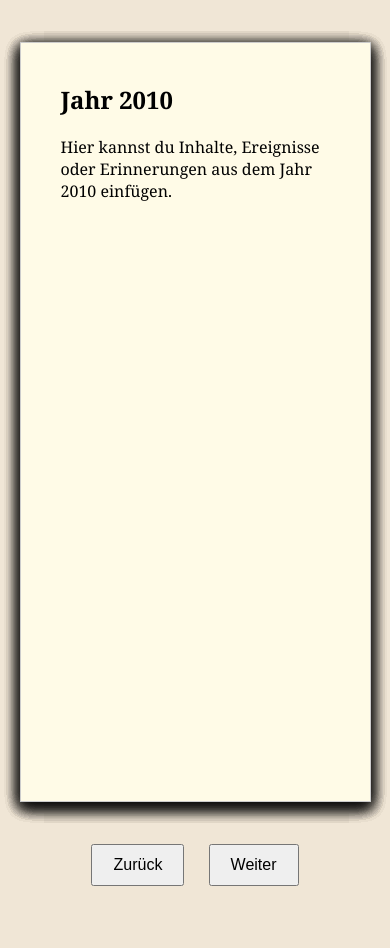
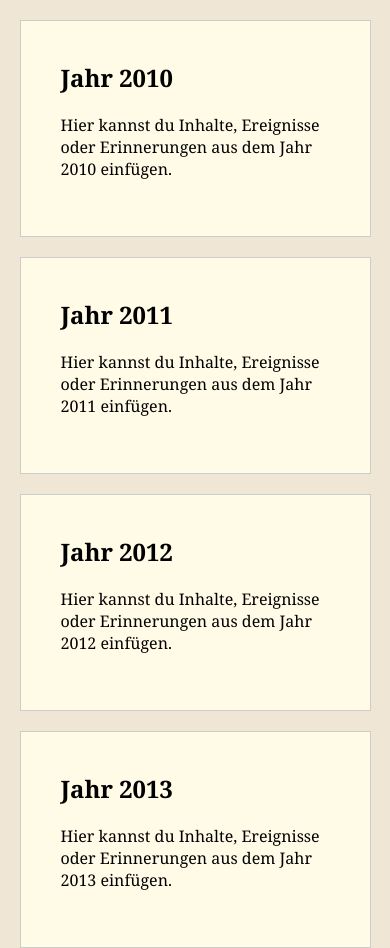
Before and after one commit to Flo-o/Familybook, a plain HTML site: page index.html in a window 390 px wide. Shown: the top 948 px of the page. Before the commit the page ends 886 px from the top, so only its background shows below. Drawn offline with Linux system fonts and the light colour scheme.

Commit message:
Update index.html

```diff
--- a/index.html
+++ b/index.html
@@ -1,30 +1,29 @@
-<meta name='viewport' content='width=device-width, initial-scale=1'/><!DOCTYPE html>
+<!DOCTYPE html>
 <html lang="de">
 <head>
-  <meta charset="UTF-8">
-  <meta name="viewport" content="width=device-width, initial-scale=1">
+  <meta charset="UTF-8" />
+  <meta name="viewport" content="width=device-width, initial-scale=1.0" />
   <title>Familienbuch: Jahre 2010–2025</title>
   <style>
     body {
       margin: 0;
       background: #f0e6d6;
       font-family: 'Georgia', serif;
-      overflow: hidden;
     }
 
     .book {
       position: relative;
       width: 90%;
       max-width: 800px;
-      height: 90vh;
-      margin: 5vh auto;
+      margin: 0 auto;
+      padding-top: 20px;
       perspective: 2000px;
     }
 
     .page {
       position: absolute;
       width: 100%;
-      height: 100%;
+      height: 80vh;
       background: #fffbe7;
       box-shadow: 0 5px 15px rgba(0,0,0,0.2);
       border: 1px solid #ccc;
@@ -33,6 +32,7 @@
       padding: 40px;
       box-sizing: border-box;
       backface-visibility: hidden;
+      overflow-y: auto;
     }
 
     .page h2 {
@@ -46,7 +46,7 @@
 
     .nav-buttons {
       text-align: center;
-      margin-top: 20px;
+      margin: 20px;
     }
 
     .nav-buttons button {
@@ -54,6 +54,26 @@
       margin: 0 10px;
       font-size: 16px;
       cursor: pointer;
+    }
+
+    /* Mobile Ansicht */
+    @media (max-width: 768px) {
+      .book {
+        perspective: none;
+      }
+
+      .page {
+        position: static;
+        transform: none !important;
+        height: auto;
+        margin-bottom: 20px;
+        box-shadow: none;
+        border: 1px solid #ccc;
+      }
+
+      .nav-buttons {
+        display: none;
+      }
     }
   </style>
 </head>
@@ -88,6 +108,8 @@
     const pages = document.querySelectorAll('.page');
 
     function updatePages() {
+      // Blättereffekt nur bei großen Bildschirmen
+      if (window.innerWidth > 768) {
         pages.forEach((page, index) => {
           if (index <= currentPage) {
             page.classList.add('flipped');
@@ -95,6 +117,7 @@
             page.classList.remove('flipped');
           }
         });
+      }
     }
 
     function nextPage() {
@@ -110,6 +133,9 @@
         updatePages();
       }
     }
+
+    // Initiale Anzeige
+    updatePages();
   </script>
 </body>
 </html>
```
Lines whose indentation alone changed are shown as unchanged.
